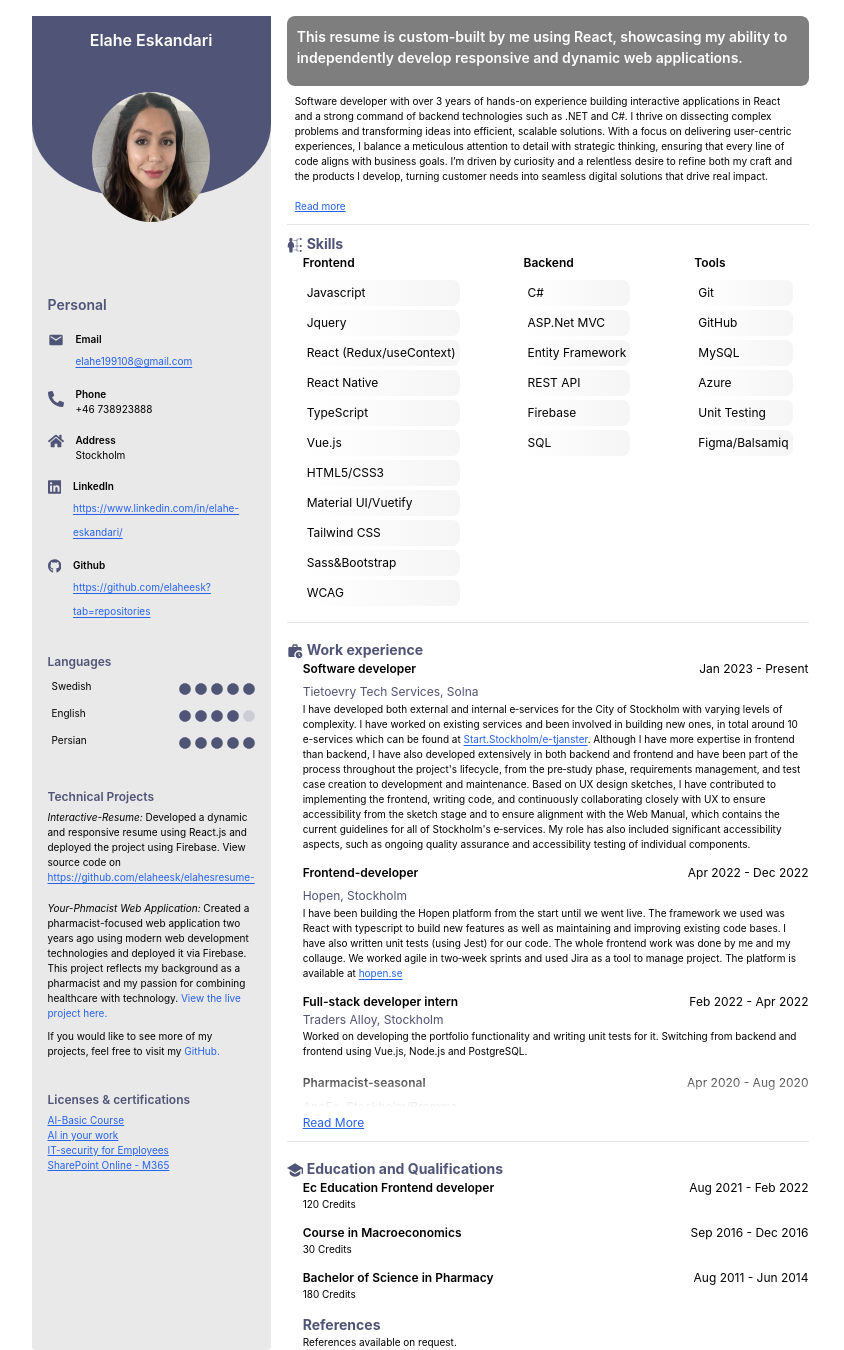
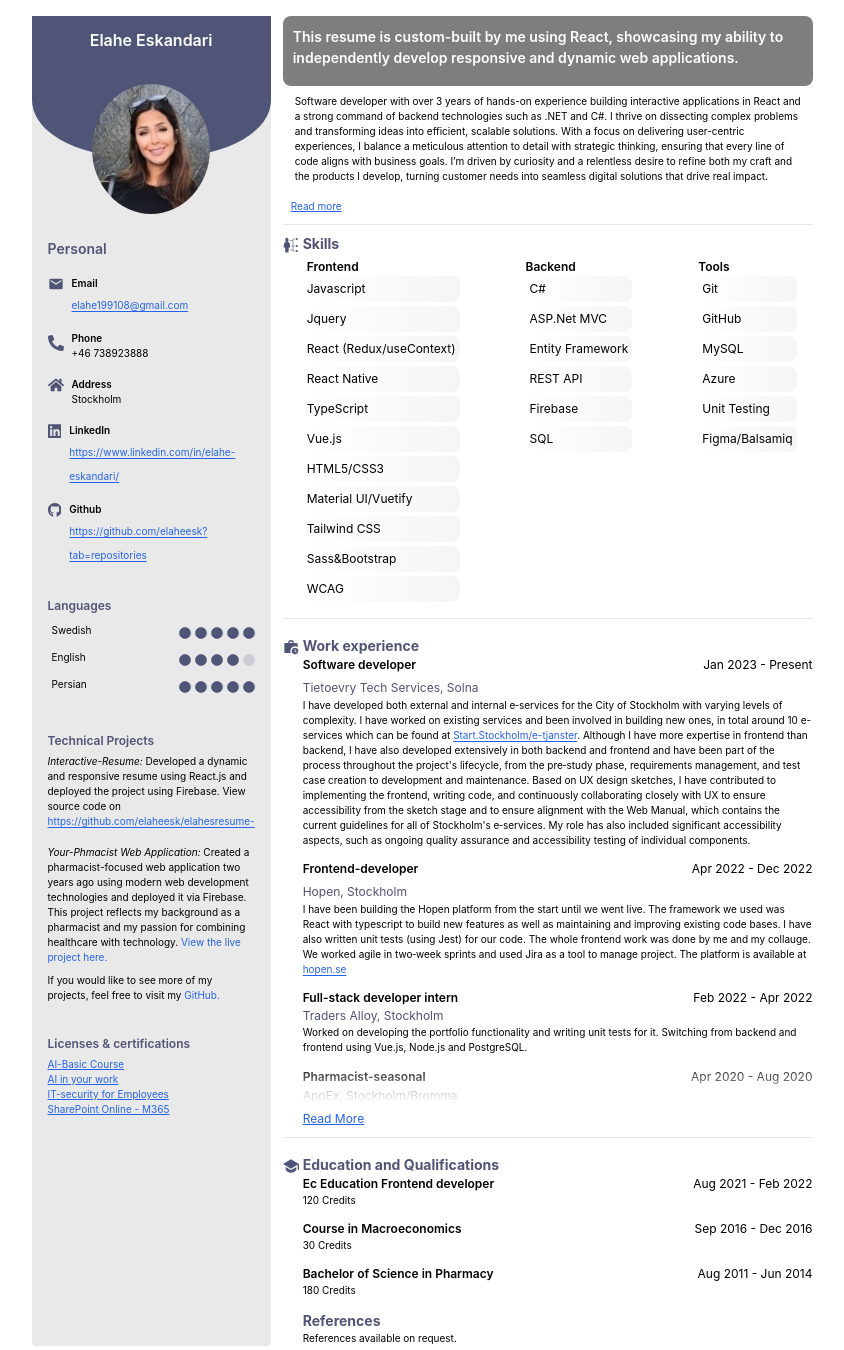
Before and after one commit to elaheesk/elahesresume-, a React (Create React App) app: page / in a window 1280 px wide. Shown: the whole page, without its empty margins (212-1056 px from the left). Built offline with nearby package versions, Linux system fonts and the light colour scheme.

Commit message:
added lazy loading and also transition to the accordion

```diff
--- a/src/components/Accordion.js
+++ b/src/components/Accordion.js
@@ -30,14 +30,26 @@ const Accordion = () => {
             {accordionContent.map((accordion, index) => (
                 <div
                     onClick={() => toggleAccordion(index)}
-                    className="border-solid border-2 rounded-lg bg-[#505476] text-white p-4 mt-1 hover:bg-[#20233e]"
-                    key={index}>
-                    <div className="flex justify-between text-md font-semibold">
+                    className="border-solid border-2 rounded-lg bg-[#505476] text-white p-4 mt-1 hover:bg-[#20233e] cursor-pointer"
+                    key={index}
+                >
+                    <div className="flex justify-between text-sm font-semibold">
                         {accordion.question}
                         {accordion.isOpen ? <IoCloseSharp /> : <FaPlus />}
                     </div>
-                    <div className="accordion-answers whitespace-pre-line p-2 text-sm">{accordion.isOpen ? <div
-                        dangerouslySetInnerHTML={{ __html: accordion.answer }} /> : ""}
+                    <div
+                        className="overflow-hidden"
+                        style={{
+                            maxHeight: accordion.isOpen ? "500px" : "0px",
+                            transition: accordion.isOpen
+                                ? "max-height 1.5s ease-in-out"
+                                : "max-height 0.5s ease-in-out",
+                        }}
+                    >
+                        <div
+                            className="whitespace-pre-line p-2 text-sm"
+                            dangerouslySetInnerHTML={{ __html: accordion.answer }}
+                        />
                     </div>
                 </div>
             ))}
--- a/src/components/JobEducationDetails.js
+++ b/src/components/JobEducationDetails.js
@@ -1,6 +1,6 @@
 const JobEducationDetails = ({ date, title, companyOrSchool, companyLink, description }) => {
     return (
-        <li className="mb-3 md:pl-4">
+        <li className="mb-3 md:pl-5">
         <div className="flex justify-between">
                 <h3 className="text-sm font-semibold">{title}</h3>
                 <div className="text-sm">{date}</div>
@@ -8,7 +8,7 @@ const JobEducationDetails = ({ date, title, companyOrSchool, companyLink, descri
         {companyLink !== "" ? <a className="text-[#505476] text-sm hover:underline" href={companyOrSchool}>{companyOrSchool}</a>
             : <div className="text-[#505476] text-sm">{companyOrSchool}</div>
             }
-            <div className="text-xs"
+            <div className="text-xs leading-normal"
             dangerouslySetInnerHTML={{ __html: description }}
         />
         </li>
--- a/src/components/MainContent.js
+++ b/src/components/MainContent.js
@@ -17,10 +17,10 @@ const MainContent = () => {
 
     const containerClass = isExpanded ? 'text-container expanded' : 'text-container';
     return (
-        <div className="md:basis-3/4 px-4 sm:w-full"
+        <div className="md:basis-3/4 px-3 sm:w-full"
             onMouseOver={() => setToggleAccordion(!toggleAccordion)}>
-            <div id="resume-description" className="rounded-lg">{resumeDescription}</div>
-            <p className="introduction-text text-xs md:p-2">{intoduction}</p>
+            <div id="resume-description" className="rounded-lg leading-normal">{resumeDescription}</div>
+            <p className="introduction-text text-xs md:pl-3 p-2">{intoduction}</p>
             <Link className="underline text-xs text-blue-600 md:px-2 pb-1
                     hover:rounded-lg
                     hover:bg-violet-200
@@ -34,21 +34,21 @@ const MainContent = () => {
                 <GiSkills className="giSkills mt-1" />
                 <h2 className="text-md font-bold text-[#505476] pl-1">Skills</h2>
             </div>
-            <div className="flex justify-between mb-2  mr-4">
-                <div className="md:pl-4">
-                    <h3 className="text-sm font-semibold mb-2">Frontend</h3>
+            <div className="flex justify-between mb-2 mr-4 mt-1">
+                <div className="md:pl-5">
+                    <h3 className="text-sm font-semibold pl-1">Frontend</h3>
                     {frontendSkills.map((skill, index) => (
                         <Skills key={index} skill={skill} />
                     ))}
                 </div>
                 <div>
-                    <h3 className="text-sm font-semibold mb-2">Backend</h3>
+                    <h3 className="text-sm font-semibold">Backend</h3>
                     {backendSkills.map((skill, index) => (
                         <Skills key={index} skill={skill} />
                     ))}
                 </div>
                 <div>
-                    <h3 className="text-sm font-semibold mb-2">Tools</h3>
+                    <h3 className="text-sm font-semibold">Tools</h3>
                     {toolsSkills.map((skill, index) => (
                         <Skills key={index} skill={skill} />
                     ))}
@@ -57,8 +57,8 @@ const MainContent = () => {
             <hr className="mt-3"></hr>
             <div className="mt-4">
                 <div className="flex justify-start">
-                    <MdWorkHistory className="mdWorkHistory mt-1" />
-                    <h2 className="text-md font-bold text-[#505476] pl-1">Work experience</h2>
+                    <MdWorkHistory className="mdWorkHistory mt-1 mr-1" />
+                    <h2 className="text-md font-bold text-[#505476]">Work experience</h2>
                 </div>
                 {workexperiences.map((experience, index) =>
                     <JobEducationDetails key={index} title={experience.jobTitle} date={experience.date} companyOrSchool={experience?.company} companyLink={experience.companyLink} description={experience.jobDescription} />
@@ -70,22 +70,22 @@ const MainContent = () => {
                         )}
                     </div>
                 </div>
-                <button className="text-blue-600 text-sm underline md:ml-4 mt-0" onClick={toggleText}>
+                <button className="text-blue-600 text-sm underline md:ml-5 mt-0" onClick={toggleText}>
                     {isExpanded ? 'Read Less' : 'Read More'}
                 </button>
             </div>
             <hr className="mt-2"></hr>
             <div className="mt-4">
                 <div className="flex justify-start">
-                    <RiGraduationCapFill className="riGraduationCapFill pl-0 mt-1" />
-                    <h2 className="text-md font-bold text-[#505476] pl-1">Education and Qualifications</h2>
+                    <RiGraduationCapFill className="riGraduationCapFill mr-1 mt-1" />
+                    <h2 className="text-md font-bold text-[#505476]">Education and Qualifications</h2>
                 </div>
                 {educationList.map((education, index) =>
                     <JobEducationDetails key={index} title={education.title} date={education.date} companyOrSchool="" companyLink={education.school} description={education.credits} />
                 )}
             </div>
-            <h2 className="text-md font-bold text-[#505476] pl-4">References</h2>
-            <li className="pl-4 text-xs" >References available on request.</li>
+            <h2 className="text-md font-bold text-[#505476] pl-5">References</h2>
+            <li className="pl-5 text-xs" >References available on request.</li>
         </div>
     )
 }
--- a/src/components/SideBar.js
+++ b/src/components/SideBar.js
@@ -22,7 +22,7 @@ const SideBar = ({ tooltipContent, setTooltipContent }) => {
             {personalDetails.map((item, index) => (
                 <div key={index} className="mt-4 flex justify-start">
                     {item.icon}
-                    <div className="pl-3">
+                    <div className="pl-2">
                         {item.label === 'Address' ? (
                             <div className="flex flex-justify-between">
                                 <div
--- a/src/index.css
+++ b/src/index.css
@@ -23,7 +23,7 @@ li {
 }
 
 .img-container {
-    height: 180px;
+    height: 140px;
     background-color: #505476;
     border-radius: 40%;
     animation-name: animation;
@@ -46,7 +46,7 @@ li {
 }
 
 .text-content {
-    line-height: 1.5em;
+    line-height: 1.2em;
 }
 
 .text-container::after {
@@ -281,10 +281,6 @@ li {
     color: #505476;
 }
 
-.accordion:hover {
-    box-shadow: 20px 20px 50px 10px #505476;
-}
-
 .introduction-text:hover {
     border-radius: 15px;
     box-shadow: 5px 5px 10px 10px #c8cada;
--- a/src/pages/Home.js
+++ b/src/pages/Home.js
@@ -1,24 +1,28 @@
-import React, { useState } from "react";
-import SideBar from "../components/SideBar";
-import MainContent from "../components/MainContent";
-
+import React, { useState, Suspense, lazy } from "react";
+import img0046 from '../IMG_0046.JPG';
+const SideBar = lazy(() => import('../components/SideBar'));
+const MainContent = lazy(() => import('../components/MainContent'));
 const Home = () => {
     const [tooltipContent, setTooltipContent] = useState(false);
     return (
         <div className="md:w-[793px] justify-self-center">
             <div className="md:flex flex-row">
                 <div className="md:basis-1/4 rounded bg-[#e9e9e9] pb-4">
-                    <div className="flex flex-col gap-24">
+                    <div className="flex flex-col gap-20">
                         <div className="img-container">
                             <div className="heading-container grid justify-items-stretch">
                                 <h1 className="text-xl font-semibold justify-self-center text-white px-4 mt-3">Elahe Eskandari</h1>
-                                <img src="/Image.jpg" alt="avatar" className="avatar px-4 justify-self-center mt-10" />
+                                <img src={img0046} alt="avatar" className="avatar px-4 justify-self-center mt-8" />
                             </div>
                         </div>
-                        <SideBar tooltipContent={tooltipContent} setTooltipContent={setTooltipContent} />
+                        <Suspense fallback={<div>Loading…</div>}>
+                            <SideBar tooltipContent={tooltipContent} setTooltipContent={setTooltipContent} />
+                        </Suspense>
                     </div>
                 </div>
-                <MainContent />
+                <Suspense fallback={<div>Loading…</div>}>
+                    <MainContent />
+                </Suspense>
             </div>
         </div>
     )
--- a/tailwind.config.js
+++ b/tailwind.config.js
@@ -33,10 +33,6 @@ module.exports = {
             'sm': '0.75rem',
             'md': '0.875rem',
             'xl': '1rem',
-            //'2xl': '1.125rem',
-            //'3xl': '1.953rem',
-            //'4xl': '2.441rem',
-            //'5xl': '3.052rem',
         }
     },
     plugins: [],
```
